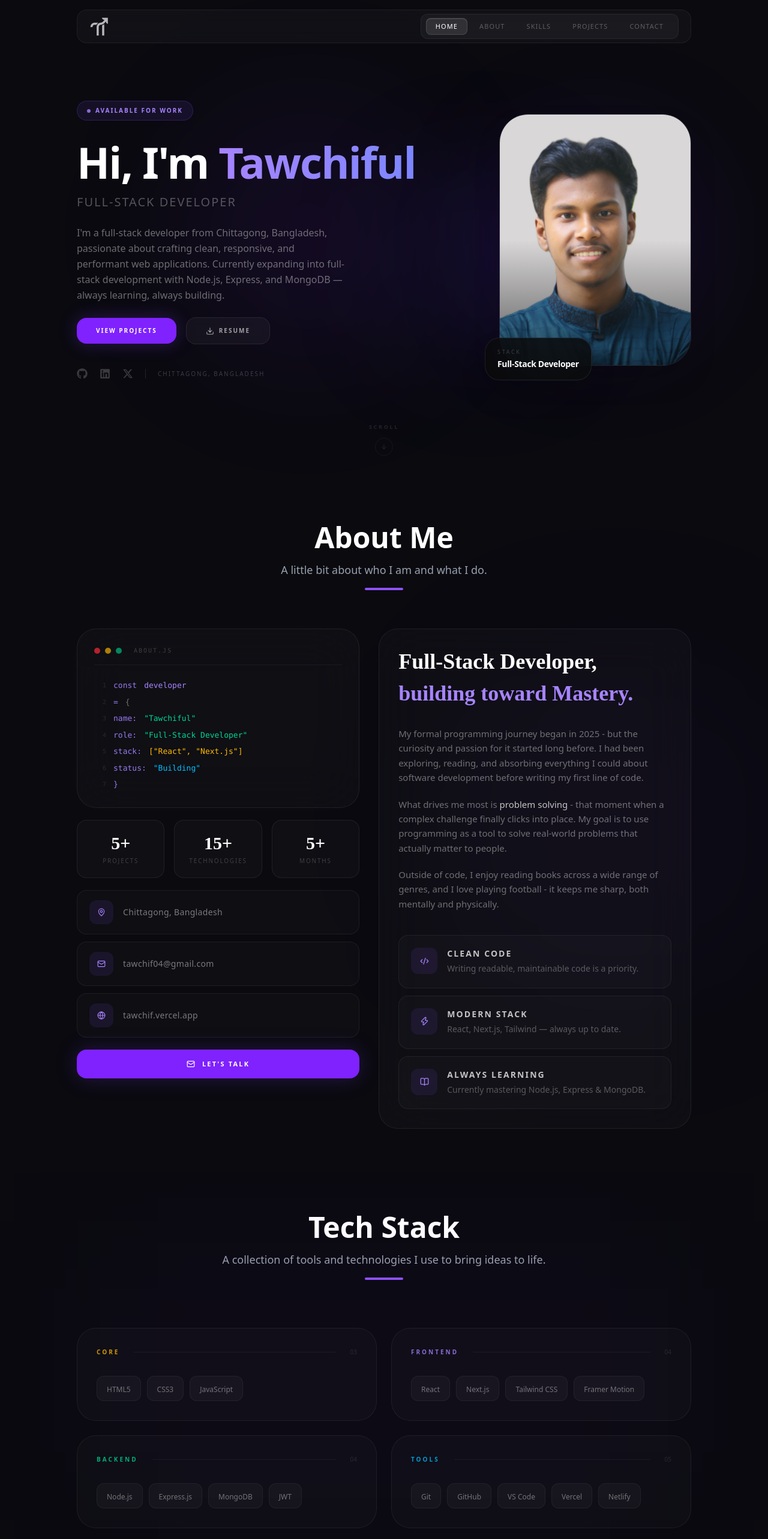
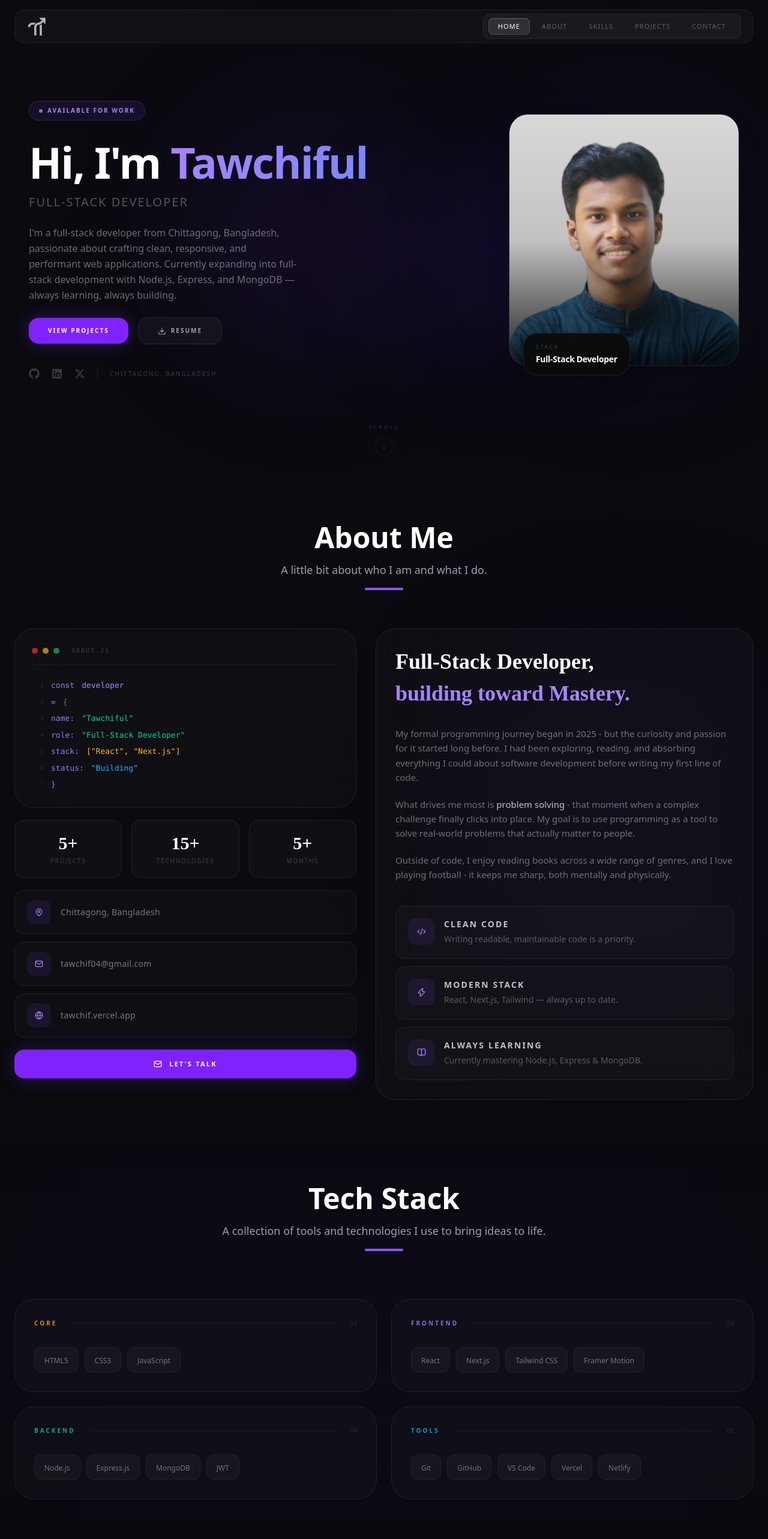
Before and after one commit to tawchifulislam/portfolio, a Next.js app: page / in a window 1280 px wide. Shown: the top 2566 px of the page at 60% size. Built offline with nearby package versions, Linux system fonts and the light colour scheme.

Commit message:
update layout and designation

```diff
--- a/src/app/projects/[id]/ProjectDetail.jsx
+++ b/src/app/projects/[id]/ProjectDetail.jsx
@@ -22,7 +22,7 @@ export default function ProjectDetail({ project }) {
       <div className="absolute bottom-1/3 right-0 w-64 h-64 bg-indigo-600/3 rounded-full blur-[100px] pointer-events-none" />
 
       <div className="relative w-full pt-28 pb-16 px-4 sm:px-6">
-        <div className="max-w-5xl mx-auto">
+        <div className="max-w-7xl mx-auto">
           <motion.div
             initial={{ opacity: 0, x: -16 }}
             animate={{ opacity: 1, x: 0 }}
@@ -116,7 +116,7 @@ export default function ProjectDetail({ project }) {
         transition={{ delay: 0.2, duration: 0.6 }}
         className="relative w-full px-4 sm:px-6 mb-20"
       >
-        <div className="max-w-5xl mx-auto">
+        <div className="max-w-7xl mx-auto">
           <div className="relative w-full aspect-video rounded-2xl sm:rounded-3xl overflow-hidden border border-white/8 shadow-[0_40px_100px_rgba(0,0,0,0.6)]">
             <Image
               src={project.image}
@@ -131,7 +131,7 @@ export default function ProjectDetail({ project }) {
         </div>
       </motion.div>
 
-      <div className="max-w-5xl mx-auto px-4 sm:px-6 pb-32">
+      <div className="max-w-7xl mx-auto px-4 sm:px-6 pb-32">
         <motion.div
           variants={variants.fadeUp}
           initial="hidden"
--- a/src/app/projects/page.jsx
+++ b/src/app/projects/page.jsx
@@ -21,7 +21,7 @@ export default function Projects() {
       id="projects"
       className="relative py-24 overflow-hidden px-4 sm:px-6"
     >
-      <div className="max-w-5xl mx-auto">
+      <div className="max-w-7xl mx-auto">
         <SectionTitle
           title="Projects"
           subtitle="A selection of things I have built so far."
--- a/src/components/layout/Footer.jsx
+++ b/src/components/layout/Footer.jsx
@@ -36,7 +36,7 @@ export default function Footer() {
 
   return (
     <footer className="relative mt-1 pb-8 px-4 sm:px-6">
-      <div className="max-w-5xl mx-auto">
+      <div className="max-w-7xl mx-auto">
         <motion.div
           initial={{ opacity: 0, y: 20 }}
           whileInView={{ opacity: 1, y: 0 }}
--- a/src/components/layout/Navbar.jsx
+++ b/src/components/layout/Navbar.jsx
@@ -62,7 +62,7 @@ export default function Navbar() {
         className="fixed top-0 left-0 right-0 z-50 flex justify-center px-4 sm:px-6 pt-4"
       >
         <div
-          className={`w-full max-w-5xl flex items-center justify-between px-5 h-14 rounded-2xl transition-all duration-500 ${
+          className={`w-full max-w-7xl flex items-center justify-between px-5 h-14 rounded-2xl transition-all duration-500 ${
             isScrolled
               ? 'bg-white/6 backdrop-blur-2xl border border-white/10 shadow-[0_8px_32px_rgba(0,0,0,0.5),inset_0_1px_0_rgba(255,255,255,0.07)]'
               : 'bg-white/3 backdrop-blur-md border border-white/6'
--- a/src/components/sections/About.jsx
+++ b/src/components/sections/About.jsx
@@ -59,7 +59,7 @@ export default function About() {
     <section id="about" className="relative overflow-hidden py-18 px-4 sm:px-6">
       <div className="absolute top-1/2 right-0 -translate-y-1/2 w-125 h-125 bg-violet-600/5 rounded-full blur-[140px] pointer-events-none" />
 
-      <div className="max-w-5xl mx-auto relative z-10">
+      <div className="max-w-7xl mx-auto relative z-10">
         <SectionTitle
           title="About Me"
           subtitle="A little bit about who I am and what I do."
@@ -168,7 +168,6 @@ export default function About() {
             </motion.button>
           </motion.div>
 
-          {/* RIGHT SIDE */}
           <motion.div
             variants={variants.slideRight}
             initial="hidden"
--- a/src/components/sections/Contact.jsx
+++ b/src/components/sections/Contact.jsx
@@ -112,7 +112,7 @@ export default function Contact() {
     >
       <div className="absolute top-1/2 left-1/2 -translate-x-1/2 -translate-y-1/2 w-150 h-100 bg-violet-600/3 rounded-full blur-[120px] pointer-events-none" />
 
-      <div className="max-w-5xl mx-auto">
+      <div className="max-w-7xl mx-auto">
         <SectionTitle
           title="Get In Touch"
           subtitle="Let's build something exceptional together. I'm currently open for new opportunities."
--- a/src/components/sections/Hero.jsx
+++ b/src/components/sections/Hero.jsx
@@ -13,15 +13,15 @@ export default function Hero() {
   return (
     <section
       id="home"
-      className="relative min-h-screen flex items-center justify-center overflow-hidden px-4 sm:px-6"
+      className="relative min-h-screen flex items-center justify-center overflow-hidden px-4 sm:px-8 lg:px-12"
     >
       <div className="absolute inset-0 pointer-events-none">
         <div className="absolute top-1/4 left-1/4 w-96 h-96 bg-violet-600/10 rounded-full blur-[120px]" />
         <div className="absolute bottom-1/4 right-1/4 w-80 h-80 bg-indigo-600/8 rounded-full blur-[100px]" />
       </div>
 
-      <div className="relative w-full max-w-5xl mx-auto flex flex-col md:flex-row items-center justify-between gap-12 py-20 md:py-0">
-        <div className="flex flex-col gap-6 order-2 md:order-1 items-center md:items-start text-center md:text-left">
+      <div className="relative w-full max-w-7xl mx-auto flex flex-col md:flex-row items-center justify-between gap-12 py-20 md:py-0">
+        <div className="flex flex-col gap-6 order-2 md:order-1 items-center md:items-start text-center md:text-left max-w-xl">
           <motion.div
             variants={variants.fadeUp}
             initial="hidden"
@@ -78,7 +78,6 @@ export default function Hero() {
             >
               View Projects
             </motion.button>
-
             <motion.a
               href={personalInfo.resume}
               download
@@ -86,8 +85,7 @@ export default function Hero() {
               whileTap={{ scale: 0.97 }}
               className="flex items-center gap-2 px-8 py-3.5 rounded-2xl bg-white/4 hover:bg-white/8 border border-white/8 text-white/60 hover:text-white text-[10px] font-bold uppercase tracking-[0.2em] backdrop-blur-sm transition-all duration-300"
             >
-              <Download size={14} />
-              Resume
+              <Download size={14} /> Resume
             </motion.a>
           </motion.div>
 
@@ -140,24 +138,24 @@ export default function Hero() {
           transition={{ delay: 0.3 }}
           className="relative flex justify-center items-center order-1 md:order-2"
         >
-          <div className="absolute w-72 h-72 bg-violet-600/20 rounded-full blur-[100px]" />
+          <div className="absolute w-96 h-96 bg-violet-600/10 rounded-full blur-[120px]" />
 
-          <div className="relative w-64 h-80 md:w-80 md:h-105 rounded-[3rem] overflow-hidden border border-white/8 bg-white/2 shadow-2xl">
+          <div className="relative w-72 h-80 sm:w-88 sm:h-96 md:w-96 md:h-105 lg:w-450px lg:h-480px rounded-4xl overflow-hidden border border-white/8 bg-white/2 shadow-2xl">
             <Image
               src={personalInfo.image}
               alt={personalInfo.name}
               fill
-              className="object-cover object-top scale-105 hover:scale-100 transition-transform duration-500"
+              className="object-cover object-center scale-100 hover:scale-105 transition-transform duration-500"
               priority
             />
-            <div className="absolute inset-0 bg-linear-to-t from-black/60 via-transparent to-transparent" />
+            <div className="absolute inset-0 bg-linear-to-t from-black/85 via-black/10 to-transparent" />
           </div>
 
           <motion.div
             initial={{ opacity: 0, scale: 0.8 }}
             animate={{ opacity: 1, scale: 1 }}
             transition={{ delay: 0.8 }}
-            className="absolute -bottom-6 -left-6 px-5 py-4 rounded-3xl bg-[#0a0a0b]/80 backdrop-blur-2xl border border-white/8 shadow-2xl"
+            className="absolute -bottom-4 left-4 lg:left-6 px-5 py-4 rounded-3xl bg-[#0a0a0b]/90 backdrop-blur-2xl border border-white/8 shadow-2xl"
           >
             <p className="text-[9px] text-white/20 tracking-[0.3em] uppercase mb-1">
               Stack
--- a/src/components/sections/TechStack.jsx
+++ b/src/components/sections/TechStack.jsx
@@ -45,9 +45,9 @@ export default function TechStack() {
       id="techstack"
       className="relative py-17 px-4 sm:px-6 overflow-hidden"
     >
-      <div className="absolute top-1/2 left-1/2 -translate-x-1/2 -translate-y-1/2 w-full max-w-5xl h-125 bg-violet-600/3 blur-[120px] pointer-events-none" />
+      <div className="absolute top-1/2 left-1/2 -translate-x-1/2 -translate-y-1/2 w-full max-w-7xl h-125 bg-violet-600/3 blur-[120px] pointer-events-none" />
 
-      <div className="max-w-5xl mx-auto">
+      <div className="max-w-7xl mx-auto">
         <SectionTitle
           title="Tech Stack"
           subtitle="A collection of tools and technologies I use to bring ideas to life."
```
